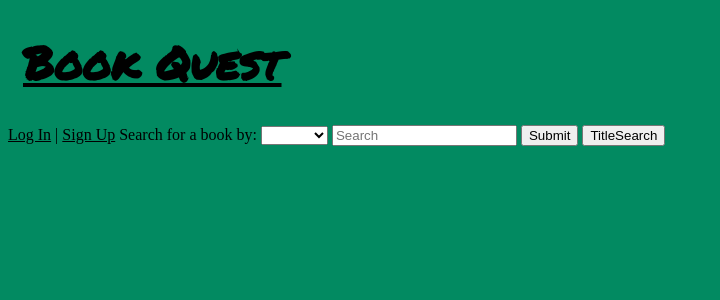
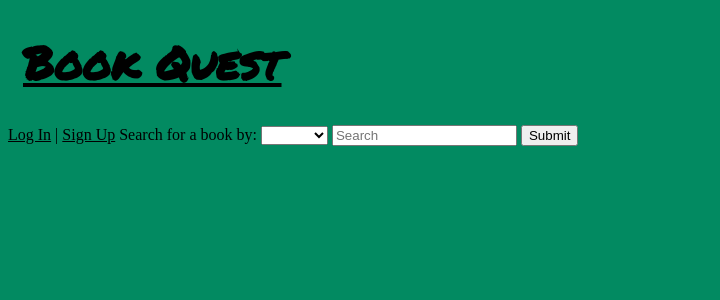
Before and after one commit to jperez0917/book-quest, a Django app: page / in a window 1280 px wide. Shown: the top 300 px of the page, without its empty margins (0-720 px from the left). Run offline with Django 3.2, Linux system fonts and the light colour scheme; some web fonts are replaced.

Commit message:
latest verion to push to heroku

```diff
--- a/static/main.js
+++ b/static/main.js
@@ -12,7 +12,7 @@ var app = new Vue({
         userSaves: [],
         csrf_token: "",
         numberOfIsbn: 2,
-        subjects: ["python", "javascript", "html", "sci-fi"],
+        subjects: ["javascript", "html", "sci-fi"],
         subjectResults: {},
         fromUser: [],
         // user: '',
--- a/templates/home.html
+++ b/templates/home.html
@@ -14,7 +14,7 @@
           </select>
           <input @keyup.enter="userSearch" type="text" placeholder="Search" v-model="userText"></input>
           <button @click="userSearch">Submit</button>
-          <button @click="titleSearch">DemoSearch</button>
+          {% comment %} <button @click="titleSearch">DemoSearch</button> {% endcomment %}
 
           <div class="container">
               <ol v-if="Object.keys(userResults.docs).length">
@@ -41,7 +41,7 @@
 
                    </li>
                 </ol>
-                <ol v-else>
+                 <ol v-else>
                     <li v-for="item in subjectResults.docs" :key="item.key">
                         <h2> [[ item.title ]] </h2>
                         <h4 v-for="author in item.author_name"> by [[author]] </h4>
@@ -82,7 +82,7 @@
     </select>
     <input @keyup.enter="userSearch" type="text" placeholder="Search" v-model="userText"></input>
     <button @click="userSearch">Submit</button>
-    <button @click="titleSearch">TitleSearch</button>
+    {% comment %} <button @click="titleSearch">TitleSearch</button> {% endcomment %}
 
     <div class="container">
         <ol v-if="Object.keys(userResults.docs).length">
@@ -94,7 +94,7 @@
 
                 <div class="img">
                     <p v-for="insideIsbn in item.isbn" :key="insideIsbn"><a :href="`https://openlibrary.org/isbn/${insideIsbn}`" target="_blank">
-                        <img :src="`https://covers.openlibrary.org/b/isbn/${insideIsbn}-M.jpg`" /></a> <br><a :href="`https://openlibrary.org/isbn/${insideIsbn}`" target="_blank"> [[item.title]]</a></p>
+                        <img :src="`https://covers.openlibrary.org/b/isbn/${insideIsbn}-M.jpg`" /></a> <br><a :href="`https://openlibrary.org/isbn/${insideIsbn}`" target="_blank"> [[item.title]]</p></a>
                     <br>
 
                 </div>
```
